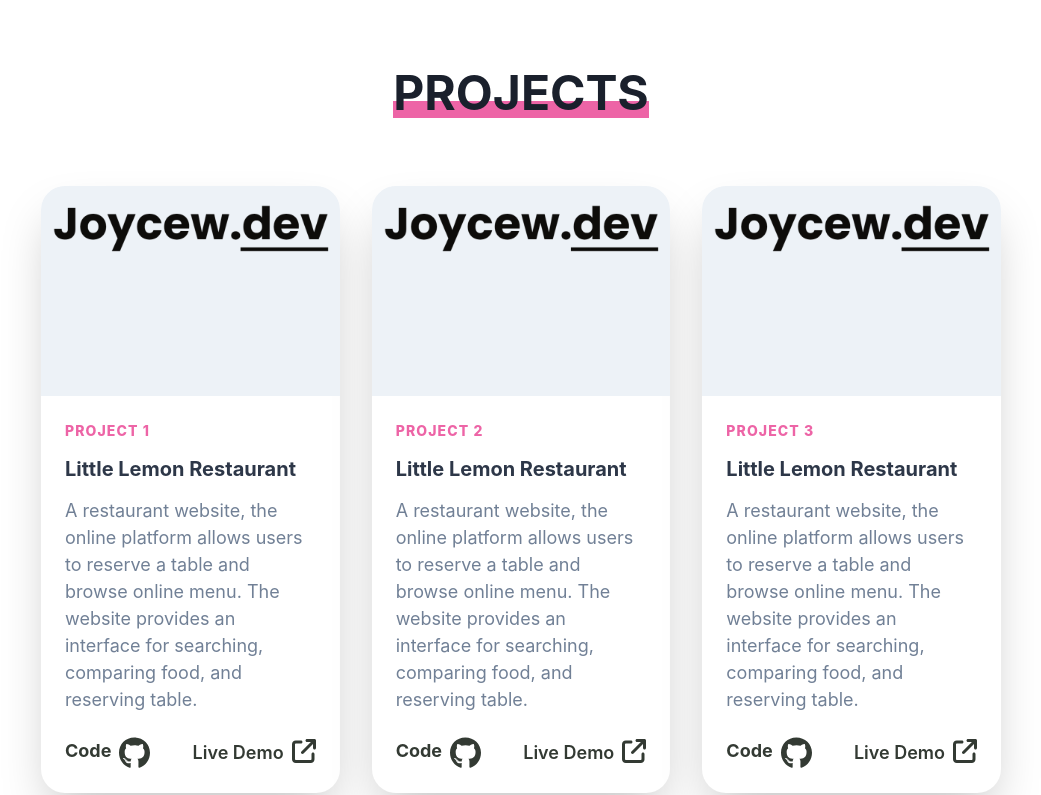
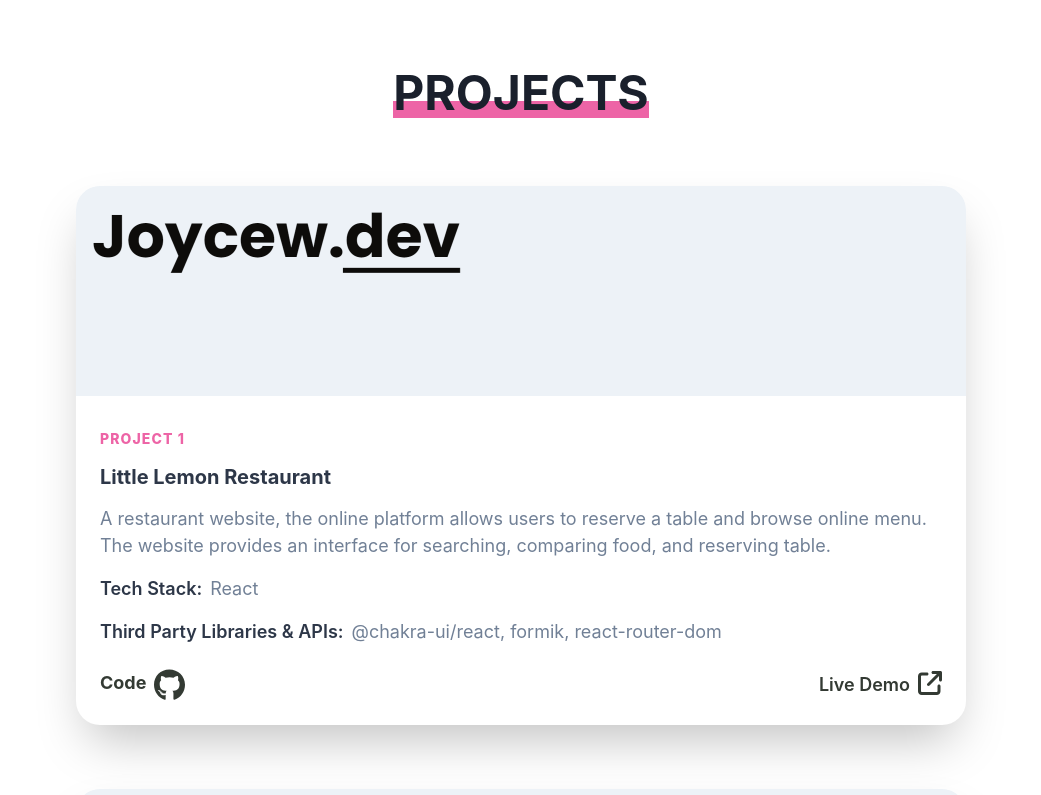
Before and after one commit to joycewv/joycewdev, a React (Create React App) app in the folder portfolio/: page / in a window 1280 px wide. Shown: the part 2000-2795 px from the top of the page, without its empty margins (119-1160 px from the left). Built offline with nearby package versions, Linux system fonts and the light colour scheme.

Commit message:
updated card

```diff
--- a/portfolio/src/components/Card.js
+++ b/portfolio/src/components/Card.js
@@ -1,16 +1,17 @@
-import { Box, Heading, Text, Stack, useColorModeValue, Image, VStack} from '@chakra-ui/react';
+import { Box, Heading, Text, Stack, useColorModeValue, Image} from '@chakra-ui/react';
 import { faGithub } from '@fortawesome/free-brands-svg-icons';
 import { FontAwesomeIcon } from '@fortawesome/react-fontawesome';
 import { faArrowUpRightFromSquare } from "@fortawesome/free-solid-svg-icons";
 import React from "react";
 
-export default function Card ({ imageSrc, projectnumber, title, description}) {
+export default function Card ({ imageSrc, projectnumber, title, description, techstack, libraries, codelink, demolink}) {
   return (
-    <VStack>
-      <Box maxW={'445px'} w={'full'} bg={useColorModeValue('white', 'gray.900')} boxShadow={'2xl'} rounded={'3xl'} p={6} overflow={'hidden'}>
+    <Box>
+      <Stack maxW={'890px'} w={'full'} bg={useColorModeValue('white', 'gray.900')} boxShadow={'2xl'} rounded={'3xl'} p={6} overflow={'hidden'}>
         <Box h={'210px'} bg={'gray.100'} mt={-6} mx={-6} mb={6} pos={'relative'}>
           <Image src={imageSrc} alt={title} />
         </Box>
+        <Box>
         <Stack spacing={4}>
           <Text color={'pink.400'} textTransform={'uppercase'} fontWeight={800} fontSize={'sm'} letterSpacing={1.1}>
             {projectnumber}
@@ -21,18 +22,31 @@ export default function Card ({ imageSrc, projectnumber, title, description}) {
           <Text fontSize={{ base: 'md', lg: 'lg' }} color={'gray.500'}>
             {description}
           </Text>
+          <Stack direction={'row'}>
+            <Text color={useColorModeValue('gray.700', 'white')} fontSize={'lg'} fontWeight={'semibold'}>Tech Stack:</Text>
+            <Text fontSize={'lg'} color={'gray.500'}>{techstack}</Text>
           </Stack>
-        <Stack mt={6} direction={'row'} spacing={8} align={'center'} justifyContent={'space-between'}>
+          <Stack direction={'row'}>
+            <Text color={useColorModeValue('gray.700', 'white')} fontSize={'lg'} fontWeight={'semibold'}>Third Party Libraries & APIs:</Text>
+            <Text fontSize={'lg'} color={'gray.500'}>{libraries}</Text>
+          </Stack>
+        </Stack>
+        <Stack mt={6} direction={'row'} spacing={8} align={'center'} justifyContent={'space-between'} >
+          <a href={codelink}>
             <Stack direction={'row'} spacing={2} color={'#333a33'}>
               <Text fontWeight={700} fontSize={'lg'}>Code</Text>
               <FontAwesomeIcon icon={faGithub} style={{color: "#333a33",}} size={'2xl'} />
             </Stack>
+          </a>
+          <a href={demolink}>
             <Stack direction={'row'} spacing={2} color={'#333a33'}>
               <Text fontWeight={600} fontSize={'lg'}>Live Demo</Text>
               <FontAwesomeIcon icon={faArrowUpRightFromSquare} style={{color: "#333a33",}} size={'xl'} />
             </Stack>
+          </a>
         </Stack>
         </Box>
-    </VStack>
+      </Stack>
+    </Box>
   );
 }
--- a/portfolio/src/components/ContactSection.js
+++ b/portfolio/src/components/ContactSection.js
@@ -51,7 +51,7 @@ import {
                           color="#0B0E3F"
                           _hover={{ border: '2px solid #FF1493' }}
                           leftIcon={<FontAwesomeIcon icon={faEnvelopeOpenText} color="#FF1493" size="20px" />}>
-                          hello@abc.com
+                          hello@joycew.dev
                         </Button>
                         <Button
                           size="md"
--- a/portfolio/src/components/Hero.js
+++ b/portfolio/src/components/Hero.js
@@ -18,7 +18,7 @@ const socials = [
 const Hero = () => {
     return (
         <>
-        <Stack bg={'#F8F8FF'} >
+        <Stack  >
             <Box >
                 <Stack direction={'row'}  p={'28'} spacing={'16'}>
                     <Flex p={8} flex={1} align={'center'} justify={'center'} spacing={'16'}>
--- a/portfolio/src/components/Navbar.js
+++ b/portfolio/src/components/Navbar.js
@@ -44,7 +44,7 @@ export default function Navbar () {
 
     return (
         <>
-        <Box bg={'#edefee'}>
+        <Box bg={'#F8F8FF'}>
             <Flex
              //maxWidth="1280px"
              margin="0 auto"
--- a/portfolio/src/components/ProjectsSection.js
+++ b/portfolio/src/components/ProjectsSection.js
@@ -1,6 +1,7 @@
 import React from "react";
 import { Box, Heading, Text, VStack, useBreakpointValue, Spacer } from "@chakra-ui/react";
 import Card from "./Card";
+
 
 
 
@@ -12,13 +13,20 @@ export default function ProjectsSection () {
             projectnumber: "project 1",
             title: "Little Lemon Restaurant",
             description: "A restaurant website, the online platform allows users to reserve a table and browse online menu. The website provides an interface for searching, comparing food, and reserving table.",
-
+            techstack: "React",
+            libraries: "@chakra-ui/react, formik, react-router-dom",
+            codelink: "https://github.com/joycewv/littlelemon",
+            demolink: "https://clg-week10-assignement.netlify.app/",
         },
         {
             getImageSrc: () => require("../assets/joycew-logo-1.png"),
             projectnumber: "project 2",
             title: "Little Lemon Restaurant",
             description: "A restaurant website, the online platform allows users to reserve a table and browse online menu. The website provides an interface for searching, comparing food, and reserving table.",
+            techstack: "AAA",
+            libraries: "@chakra-ui/react",
+            codelink: "https://github.com/joycewv/clg-week6",
+            demolink: "https://clg-week6-assignment.netlify.app/",
 
         },
         {
@@ -26,10 +34,14 @@ export default function ProjectsSection () {
             projectnumber: "project 3",
             title: "Little Lemon Restaurant",
             description: "A restaurant website, the online platform allows users to reserve a table and browse online menu. The website provides an interface for searching, comparing food, and reserving table.",
-
+            techstack: "BBB",
+            libraries: "react-router-dom",
+            codelink: "https://github.com/joycewv/CLG-Week-1",
+            demolink: "https://clg-week1-assignment.netlify.app/",
         },
 
     ];
+
 
     return (
         <>
@@ -50,7 +62,7 @@ export default function ProjectsSection () {
                 </Heading>
             </Box>
             <Spacer />
-            <Box display={'grid'} gridTemplateColumns="repeat(3,minmax(0,1fr))" gridGap={8}>
+            <Box display={'grid'} gridTemplateColumns="repeat(1,minmax(0,1fr))" gridGap={16}>
                 {projects.map((project) => (
                     <Card
                      key={project.title}
@@ -58,7 +70,11 @@ export default function ProjectsSection () {
                      projectnumber={project.projectnumber}
                      title={project.title}
                      description={project.description}
-                      />
+                     techstack={project.techstack}
+                     libraries={project.libraries}
+                     codelink={project.codelink}
+                     demolink={project.demolink}
+                    />
                 ))}
 
             </Box>
```
Also changed, not shown: 1 other file (tests, documents, lock files or other folders). Lines whose indentation alone changed are shown as unchanged.
